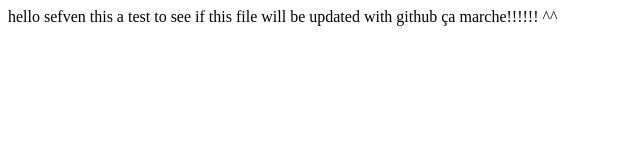
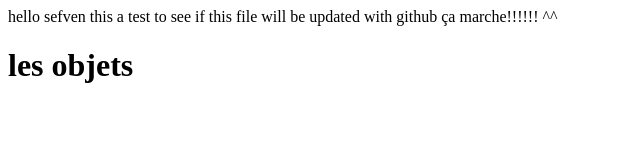
Before and after one commit to Sefven/tempo, a plain HTML site: page index.html in a window 1280 px wide. Shown: the whole page, without its empty margins (0-640 px from the left). Drawn offline with Linux system fonts and the light colour scheme.

Commit message:
edit index.html

```diff
--- a/index.html
+++ b/index.html
@@ -1,3 +1,32 @@
 hello sefven
 this a test to see if this file will be updated with github
 ça marche!!!!!!  ^^
+<!DOCTYPE html>
+<html lang="en">
+	<head>
+		<meta charset="UTF-8">
+		<title>Document</title>
+	</head>
+	<body>
+		<h1>les objets</h1>
+
+		<script>
+
+			//var  primitive = " je suis une valeur primitive";
+
+			var moi = {
+				prenom : "pierre",
+				nom : "giraud",
+				age : 25,
+
+				identite : function(){
+					return 'Prénom : ' + this.prenom +
+						'\nNom : ' + this.nom +
+						'\nAge: ' + this.age;
+				}
+			}
+			alert(moi.identite());
+
+		</script>
+	</body>
+</html>
```
